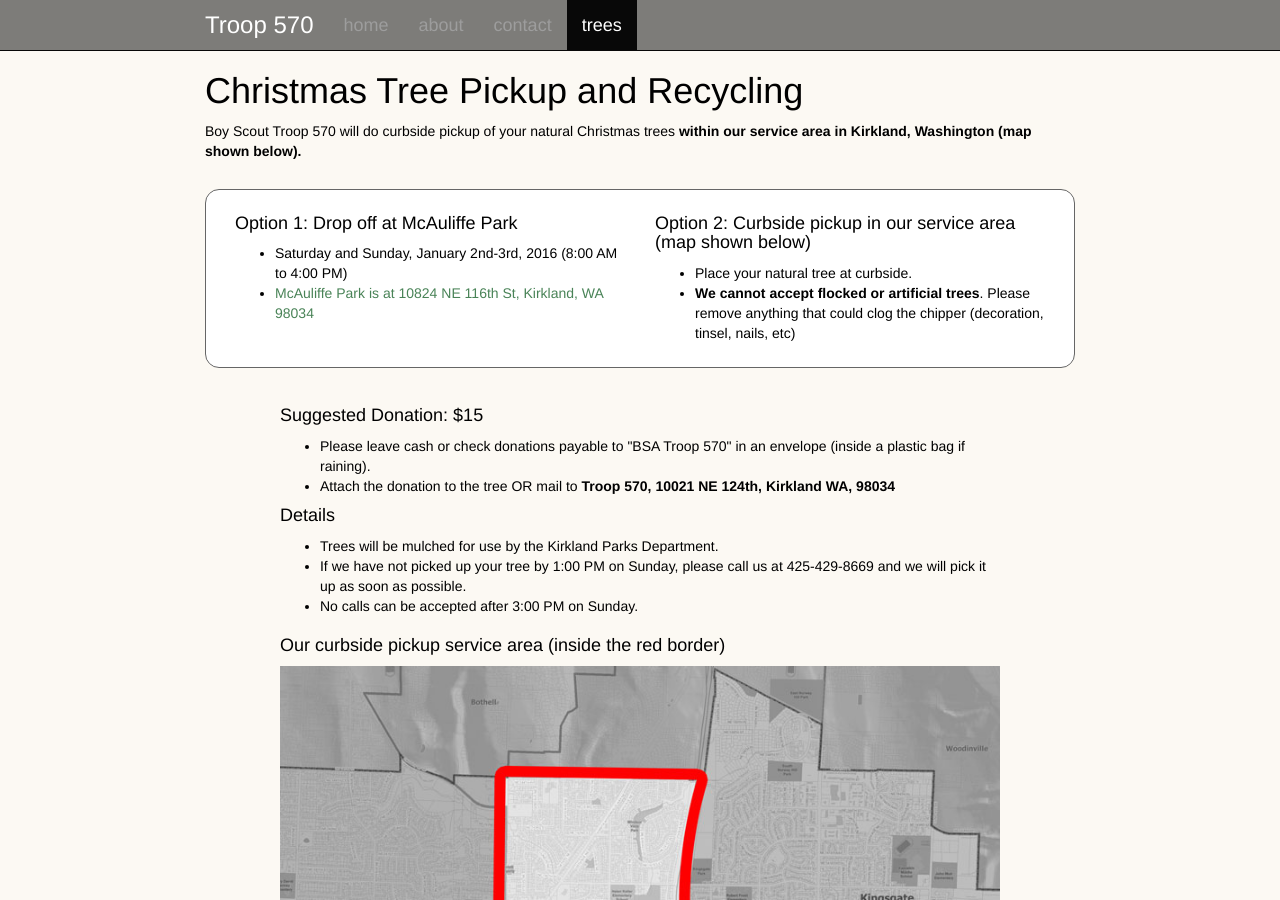
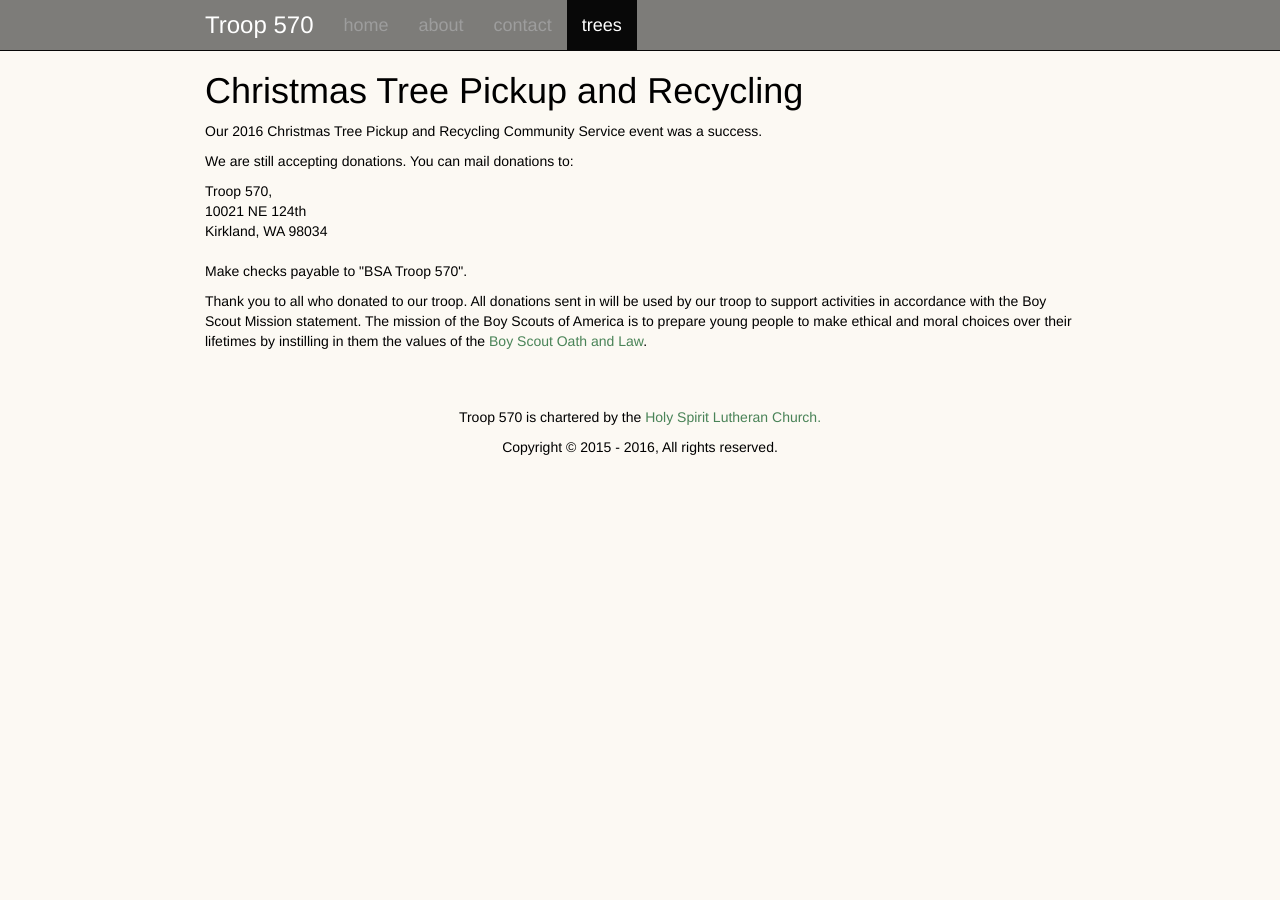
Before and after one commit to troop570/troop570.github.io, a Jekyll site: the page built from trees/index.html, in a window 1280 px wide and 900 px high. Built offline with Jekyll 4.4.1, drawn with Linux system fonts in a browser that asks for light colours; nearby versions of some CDN libraries; some of the changed text lies outside the part shown.

Commit message:
Change Trees and front page to reflect 2016 event is over

```diff
--- a/index.html
+++ b/index.html
@@ -84,8 +84,11 @@ slides:
     </div>
     <div class="col-sm-4">
       <h3>Christmas Trees</h3>
+      {% comment %}
       <p>Our 2016 Christmas Tree Pickup and Recyling Event will be on January 2nd and 3rd, Saturday and Sunday from 8:00am to 4:00pm.</p>
-      <p><a class="btn btn-default" href="/trees/">View details &raquo;</a></p>
+      {% endcomment %}
+      <p>Our 2016 Christmas Tree Pickup and Recycling Event is over.  </p>
+      <p><a class="btn btn-default" href="/trees/">Learn More &raquo;</a></p>
     </div>
   </div>
 </div>
--- a/trees/index.html
+++ b/trees/index.html
@@ -3,13 +3,8 @@ layout: page
 title: Christmas Tree Pickup and Recycling
 description: Details on Troop 570's Christmas tree pickup and recycling event.
 ---
-{% comment %}
-  <p>Our 2015 Christmas Tree Pickup and Recycling Event was a success.
-
-  <p>We'd like to thank all who donated to our troop. We also want to thank <a
-    href="http://www.asplundh.com/">Asplundh</a> for donating mulching services.
-
-  <p>We are still accepting donations. You can mail donations to:
+  <p>Our 2016 Christmas Tree Pickup and Recycling Community Service event was a success. </p>
+  <p>We are still accepting donations. You can mail donations to:</p>
 
   <address>
     Troop 570,<br>
@@ -17,9 +12,10 @@ description: Details on Troop 570's Christmas tree pickup and recycling event.
     Kirkland, WA 98034
   </address>
 
-  <p>Make checks payable to "BSA Troop 570".
-    {% endcomment %}
+  <p>Make checks payable to "BSA Troop 570".</p>
+  <p>Thank you to all who donated to our troop. All donations sent in will be used by our troop to support activities in accordance with the Boy Scout Mission statement. The mission of the Boy Scouts of America is to prepare young people to make ethical and moral choices over their lifetimes by instilling in them the values of the <a href="http://www.scouting.org/scoutsource/Media/mission.aspx">Boy Scout Oath and Law</a>.</p>
 
+    {% comment %}
   <p>Boy Scout Troop 570 will do curbside pickup of your natural Christmas trees <b>within our service area in Kirkland, Washington (map shown below).</b></p>
   <div class="row option-box">
     <div class="col-sm-6">
@@ -64,3 +60,4 @@ description: Details on Troop 570's Christmas tree pickup and recycling event.
       </p>
     </div>
   </div>
+{% endcomment %}
```
